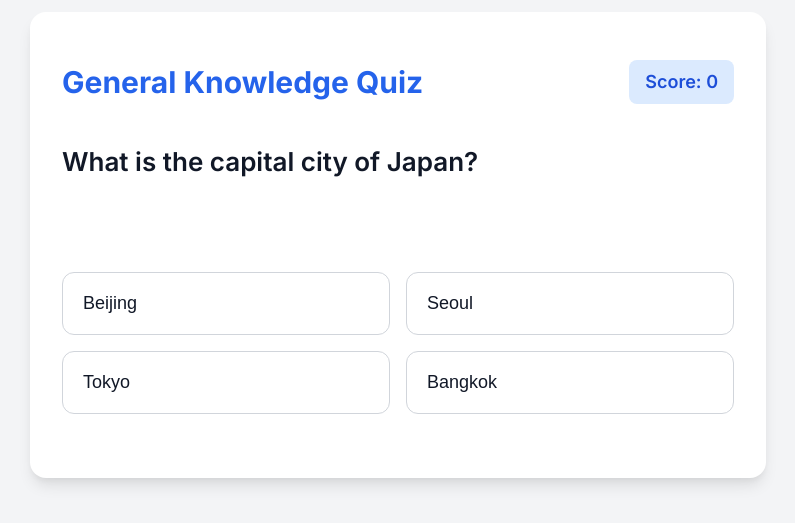
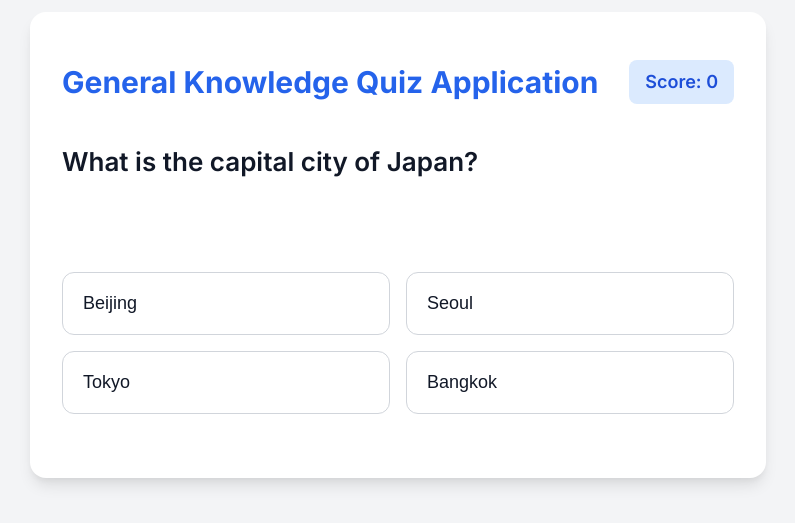
Before and after one commit to AkshayAB45/quizfrontweb, a plain HTML site: page index.html in a window 1280 px wide. Shown: the part 171-694 px from the top of the page, without its empty margins (242-1037 px from the left). Drawn offline with Linux system fonts and the light colour scheme.

Commit message:
html change

```diff
--- a/index.html
+++ b/index.html
@@ -16,7 +16,7 @@
     <main id="quiz-container">
         <!-- Header Section -->
         <header class="quiz-header">
-            <h1 class="quiz-title">General Knowledge Quiz</h1>
+            <h1 class="quiz-title">General Knowledge Quiz Application</h1>
             <div class="score-box">
                 Score: <span id="score">0</span>
             </div>
```
